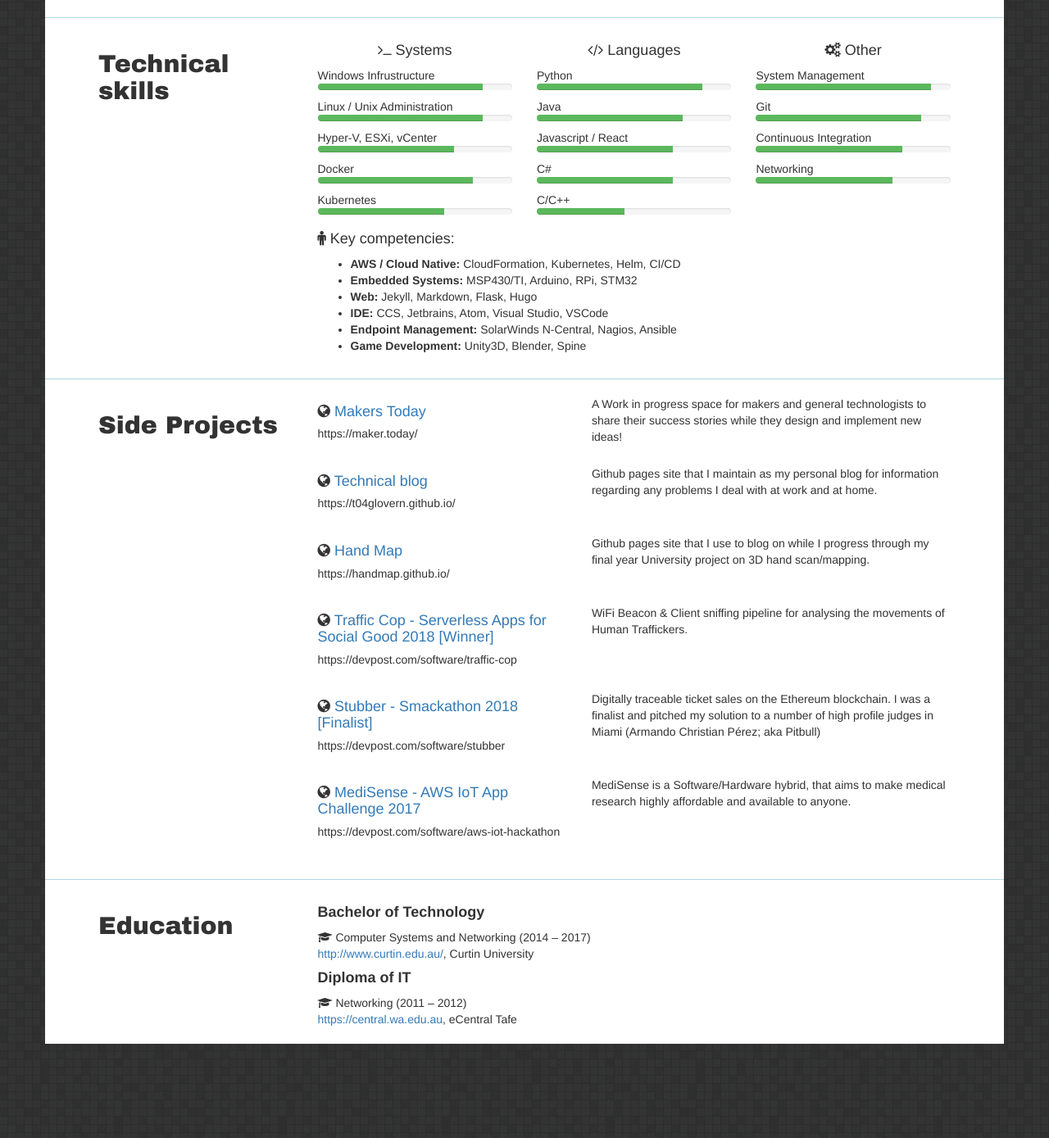
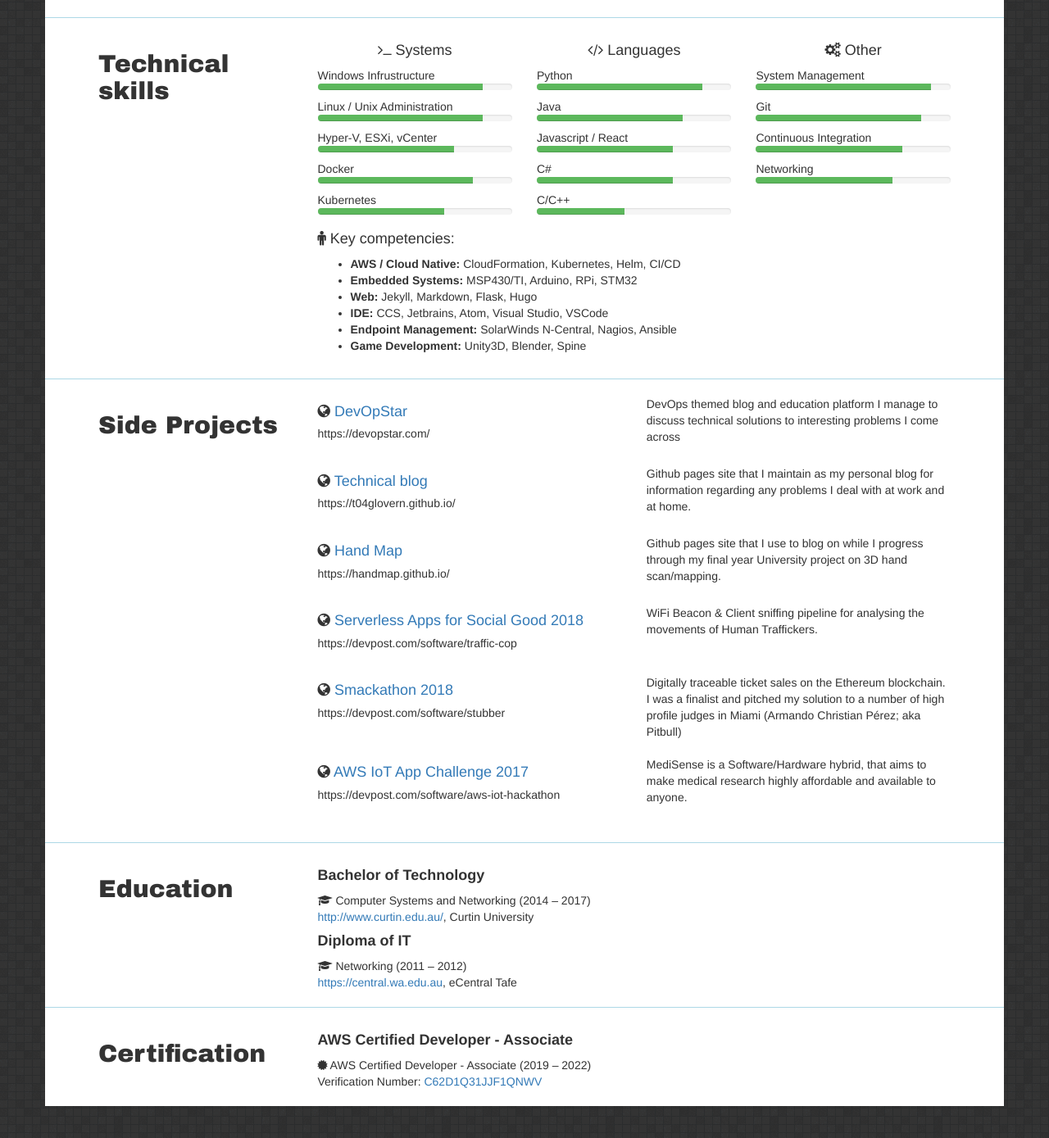
Before and after one commit to t04glovern/t04glovern.github.io.raw, a Jekyll site: the page built from cv.html, in a window 1280 px wide and 1400 px high, scrolled down 2018 px. Shown: the top 1389 px of the window at 82% size. Built offline with Jekyll 4.4.1, drawn with Linux system fonts in a browser that asks for light colours; nearby versions of some CDN libraries; some web fonts are replaced; before the commit the page ends 3342 px from its top, so only the background shows below that.

Commit message:
updated CV with aws cert

```diff
--- a/_data/cv.yml
+++ b/_data/cv.yml
@@ -137,11 +137,11 @@ technicalSkills:
      level: 70
 
 sideProjects:
-  - name: Makers Today
-    description: A Work in progress space for makers and general technologists to share their success stories while they design and implement new ideas!
-    link: https://maker.today/
+  - name: DevOpStar
+    description: DevOps themed blog and education platform I manage to discuss technical solutions to interesting problems I come across
+    link: https://devopstar.com/
     type: site
-    langs: https://maker.today/
+    langs: https://devopstar.com/
 
   - name: Technical blog
     description: Github pages site that I maintain as my personal blog for information regarding any problems I deal with at work and at home.
@@ -155,19 +155,19 @@ sideProjects:
     type: site
     langs: https://handmap.github.io/
 
-  - name: Traffic Cop - Serverless Apps for Social Good 2018 [Winner]
+  - name: Serverless Apps for Social Good 2018
     description: WiFi Beacon & Client sniffing pipeline for analysing the movements of Human Traffickers.
     link: https://devpost.com/software/traffic-cop
     type: site
     langs: https://devpost.com/software/traffic-cop
 
-  - name: Stubber - Smackathon 2018 [Finalist]
+  - name: Smackathon 2018
     description: Digitally traceable ticket sales on the Ethereum blockchain. I was a finalist and pitched my solution to a number of high profile judges in Miami (Armando Christian Pérez; aka Pitbull)
     link: https://devpost.com/software/stubber
     type: site
     langs: https://devpost.com/software/stubber
 
-  - name: MediSense - AWS IoT App Challenge 2017
+  - name: AWS IoT App Challenge 2017
     description: MediSense is a Software/Hardware hybrid, that aims to make medical research highly affordable and available to anyone.
     link: https://devpost.com/software/aws-iot-hackathon
     type: site
@@ -185,3 +185,10 @@ education:
     location: eCentral Tafe
     dates: 2011 – 2012
     link: https://central.wa.edu.au
+
+certification:
+  - name: AWS Certified Developer - Associate
+    degree: AWS Certified Developer - Associate
+    dates: 2019 – 2022
+    number: C62D1Q31JJF1QNWV
+    link: https://aw.certmetrics.com/amazon/public/verification.aspx
--- a/cv.html
+++ b/cv.html
@@ -64,6 +64,9 @@
         <div class="col-xs-9">
           <h1 class="name">{{ site.data.cv.person.name }}</h1>
           <span class="profession">{{ site.data.cv.person.profession }}</span>
+          <br/>
+          <br/>
+          <img src="./images/aws-logo.png" alt="AWS" width="200">
         </div>
 
         <div class="col-xs-3">
@@ -226,7 +229,7 @@
         <div class="col-xs-9">
           {% for item in site.data.cv.sideProjects %}
           <div class="row side-project">
-            <div class="col-xs-5">
+            <div class="col-xs-6">
               <h4>
                 {% if item.type == 'github' %} <i class="fa fa-github"></i> {%
                 elsif item.type == 'site' %} <i class="fa fa-globe"></i> {%
@@ -235,7 +238,7 @@
 
               <h5>{{ item.langs }}</h5>
             </div>
-            <div class="col-xs-7">{{ item.description }}</div>
+            <div class="col-xs-6">{{ item.description }}</div>
           </div>
           {% endfor %}
         </div>
@@ -264,6 +267,29 @@
           {% endfor %}
         </div>
       </div>
+
+      <div class="row section">
+        <div class="col-xs-3"><h2>Certification</h2></div>
+        <div class="col-xs-9">
+          {% for item in site.data.cv.certification %}
+          <div class="row">
+            <div class="col-xs-12">
+              <h4>
+                <b>{{ item.name }}</b>
+              </h4>
+            </div>
+            <div class="col-xs-12">
+              <i class="fa fa-certificate"></i> {{ item.degree }} ({{
+                item.dates
+              }})
+            </div>
+            <div class="col-xs-12">
+              Verification Number: <a href="{{item.link}}">{{ item.number }}</a>
+            </div>
+          </div>
+          {% endfor %}
+        </div>
+      </div>
     </div>
   </body>
 </html>
```
Also changed, not shown: images/aws-logo.png (added).
